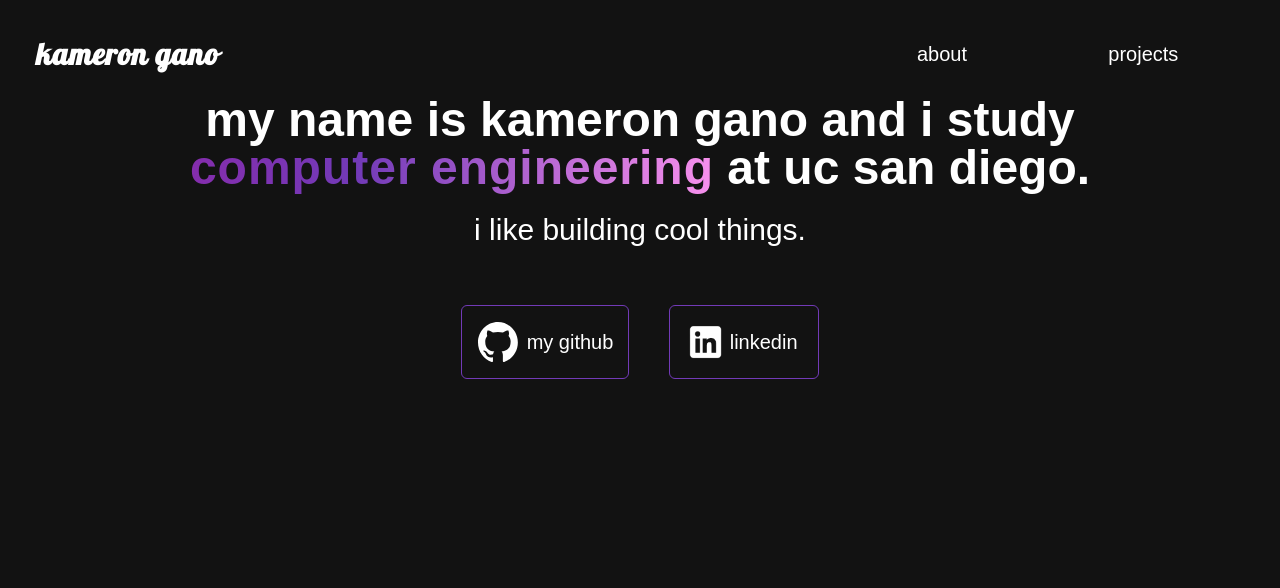
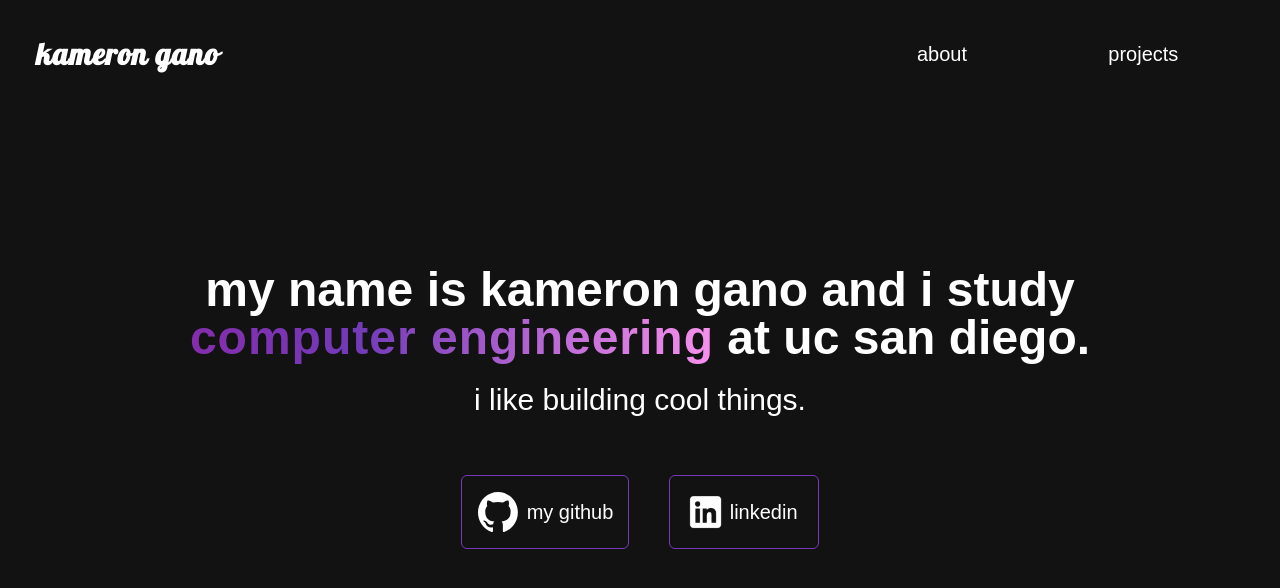
Before and after one commit to kgano-ucsd/kams-website-2.0, a React (Create React App) app in the folder kams-website-v2/: page / in a window 1280 px wide. Shown: the top 588 px of the page. Built offline with nearby package versions, Linux system fonts and the light colour scheme.

Commit message:
I DID IT

```diff
--- a/kams-website-v2/src/pages/Landing.jsx
+++ b/kams-website-v2/src/pages/Landing.jsx
@@ -17,10 +17,9 @@ export default function Landing() {
                 //    backgroundSize: "cover"}}
                   className="flex flex-col h-full w-full relative p-8 bg-[#121212] "
           >
-            <div className="h-1/8">
+            <section className="h-1/8">
               <Banner/>
-            </div>
-            <div>
+            </section>
             <div className="h-full grid place-items-center">
               <div className="grid grid-rows-2 gap-2 place-items-center">
                   <Hello>
@@ -57,7 +56,6 @@ export default function Landing() {
                   </div>
                 </div>
               </div>
-            </div>
 
 
           </section>
```
